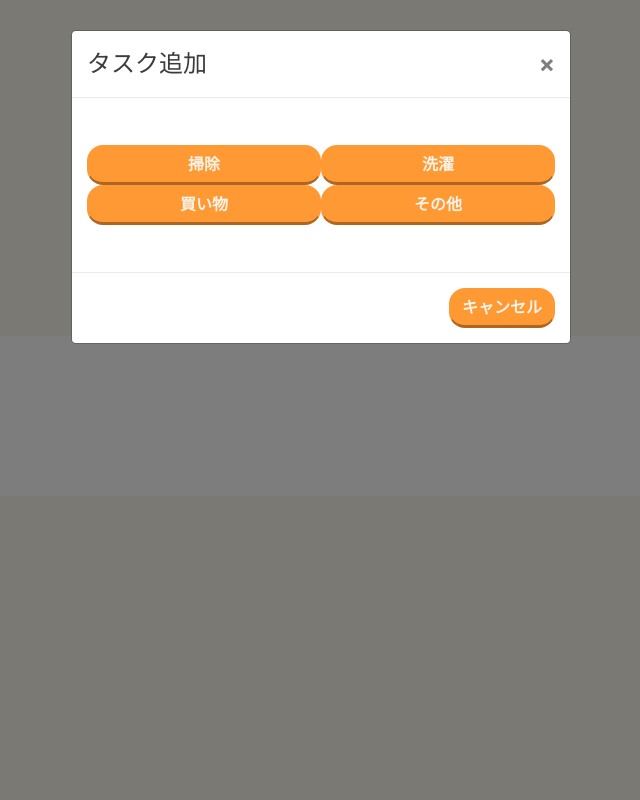
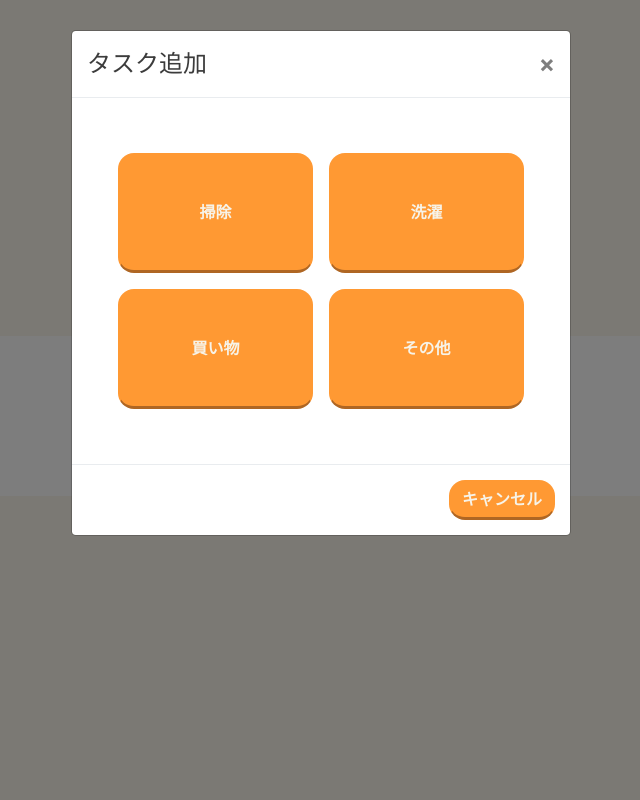
Before and after one commit to OthloTechDaichi/OthloHack, a PHP site: page /application/View/index.php in a window 1280 px wide, after a click that opens the changed part. Shown: the whole page, without its empty margins (319-959 px from the left). Run offline with PHP 8.4, Linux system fonts and the light colour scheme; some libraries are stand-ins or nearby versions.

Commit message:
カテゴリ選択ボタンの大きさと配置変更

```diff
--- a/application/View/index.php
+++ b/application/View/index.php
@@ -48,11 +48,11 @@
             </div>
             <div class="modal-body" id="cat-body">
               <div class="row">
-                  <div data-toggle="modal" data-target="#soji-list" data-dismiss="modal" id="cat-soji" class="btn col-6">掃除</div>
-                  <div data-toggle="modal" data-target="#sentaku-list" data-dismiss="modal" id="cat-sentaku" class="btn col-6">洗濯</div>
-                  <div data-toggle="modal" data-target="#buy-list" data-dismiss="modal" id="cat-buy" class="btn col-6">買い物</div>
-                  <div data-toggle="modal" data-target="#other-list" data-dismiss="modal" id="cat-other" class="btn col-6">その他</div>
-                </div>
+                  <div data-toggle="modal" data-target="#soji-list" data-dismiss="modal" id="cat-soji" class="btn col-5 cat">掃除</div>
+                  <div data-toggle="modal" data-target="#sentaku-list" data-dismiss="modal" id="cat-sentaku" class="btn col-5 cat">洗濯</div>
+                  <div data-toggle="modal" data-target="#buy-list" data-dismiss="modal" id="cat-buy" class="btn col-5 cat">買い物</div>
+                  <div data-toggle="modal" data-target="#other-list" data-dismiss="modal" id="cat-other" class="btn col-5 cat">その他</div>
+              </div>
             </div>
             <div class="modal-footer">
                 <button type="button" class="btn" data-dismiss="modal">キャンセル</button>
--- a/css/base.css
+++ b/css/base.css
@@ -31,6 +31,15 @@ html .btn:active, body .btn:active {
   border-bottom: none;
   top: 0.2em;
 }
+.cat{
+  margin: 0.5em;
+  padding: 3em;
+}
+
+#cat-body .row{
+  display: flex;
+  justify-content: center;
+}
 .added{
   width: 80%;
   margin: 2em auto 0;
```
